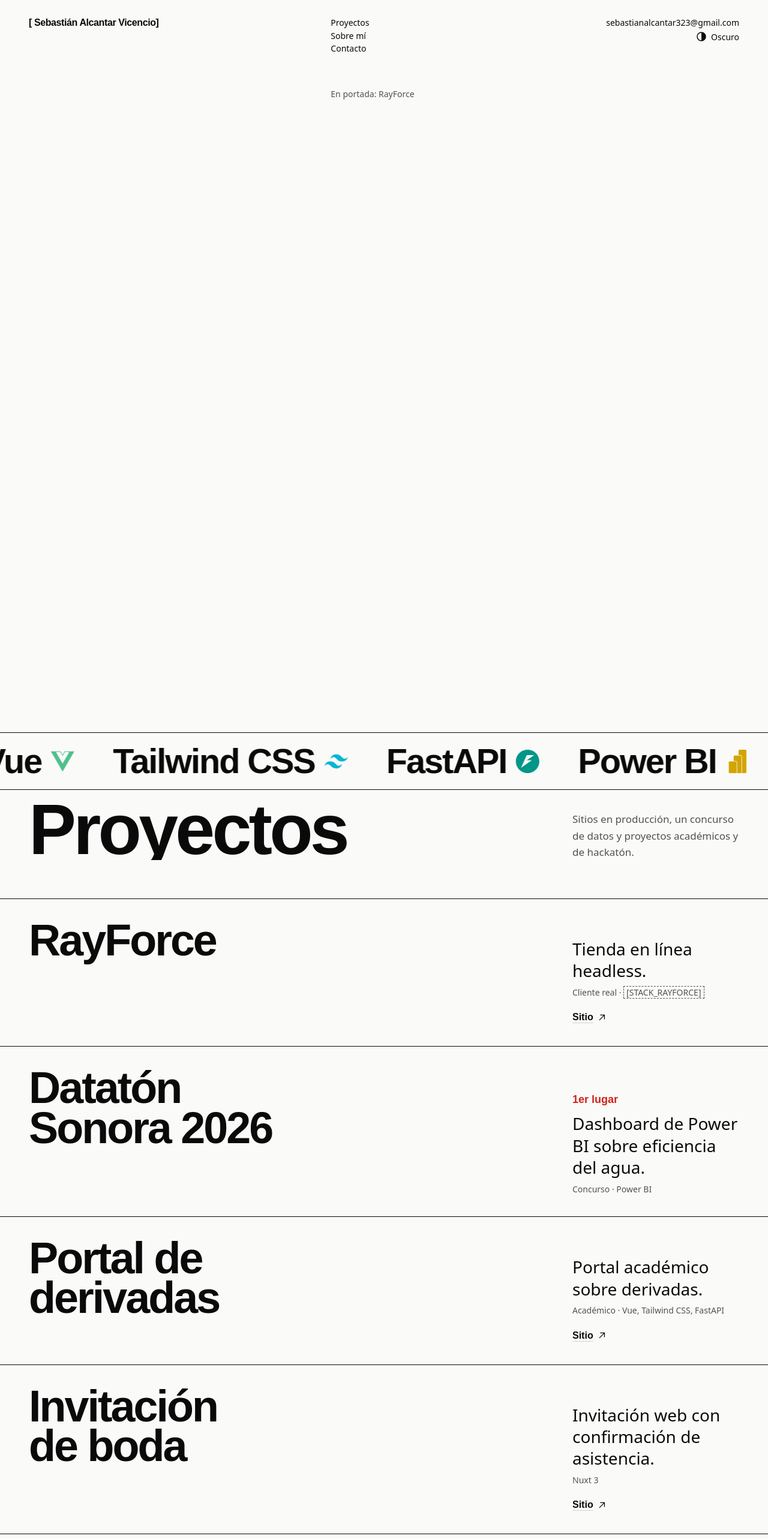
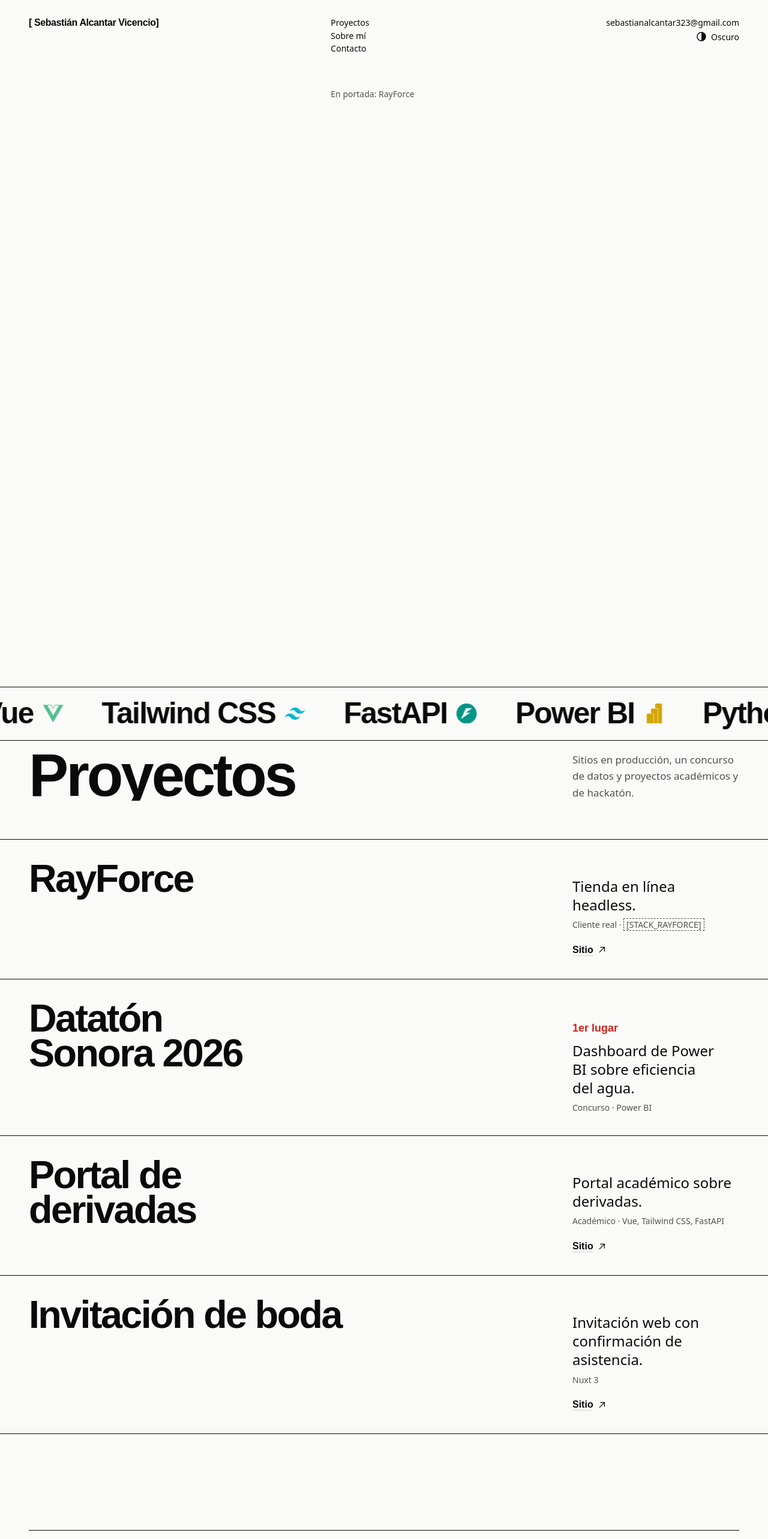
Before and after one commit to SebastianAlcantarr/portafolio_web, a Nuxt app: page / in a window 1280 px wide. Shown: the top 2566 px of the page at 60% size. Built offline with nearby package versions, Linux system fonts and the light colour scheme.

Commit message:
Baja la escala tipográfica ~20% en display, sección y nombre

```diff
--- a/components/ContactSection.vue
+++ b/components/ContactSection.vue
@@ -41,7 +41,7 @@ const networks = [
       <div class="col-span-full">
         <AppLink
           :href="mailto"
-          class="inline-block max-w-full font-display text-[clamp(1.75rem,0.9rem+4.4vw,5.75rem)] font-black leading-none tracking-[-0.035em] underline decoration-2 underline-offset-[0.12em] [overflow-wrap:anywhere] hover:decoration-[0.08em]"
+          class="inline-block max-w-full font-display text-[clamp(1.625rem,0.9rem+3.8vw,4.5rem)] font-black leading-none tracking-[-0.035em] underline decoration-2 underline-offset-[0.12em] [overflow-wrap:anywhere] hover:decoration-[0.08em]"
         >
           <template v-if="!isPlaceholder(profile.email)">{{ profile.email }}</template>
           <template v-else>Correo</template>
--- a/components/ProjectEntry.vue
+++ b/components/ProjectEntry.vue
@@ -31,7 +31,7 @@ const liveHref = computed(() => (isPlaceholder(props.project.live) ? undefined :
 
       <h3
         :id="`titulo-${project.slug}`"
-        class="col-span-full font-display text-[clamp(2.25rem,1rem+4.5vw,6rem)] font-black leading-[0.9] tracking-[-0.04em] lg:col-span-6"
+        class="col-span-full font-display text-[clamp(2rem,1rem+3.8vw,4.75rem)] font-black leading-[0.9] tracking-[-0.04em] lg:col-span-6"
       >
         <component
           :is="liveHref ? 'a' : 'span'"
--- a/tailwind.config.ts
+++ b/tailwind.config.ts
@@ -23,10 +23,10 @@ export default <Partial<Config>>{
         // Escala: meta → cuerpo → lead → título de proyecto → título de sección → nombre
         meta: ['0.875rem', { lineHeight: '1.4' }],
         body: ['1.0625rem', { lineHeight: '1.6' }],
-        lead: ['clamp(1.25rem, 1rem + 1vw, 1.75rem)', { lineHeight: '1.3' }],
-        title: ['clamp(2rem, 1.2rem + 3vw, 4rem)', { lineHeight: '0.95', letterSpacing: '-0.035em' }],
-        section: ['clamp(3rem, 1rem + 8vw, 9rem)', { lineHeight: '0.85', letterSpacing: '-0.04em' }],
-        poster: ['clamp(3.1rem, 0.6rem + 11.5vw, 13rem)', { lineHeight: '0.82', letterSpacing: '-0.04em' }],
+        lead: ['clamp(1.1875rem, 1rem + 0.9vw, 1.5rem)', { lineHeight: '1.3' }],
+        title: ['clamp(1.75rem, 1.1rem + 2.5vw, 3.25rem)', { lineHeight: '0.95', letterSpacing: '-0.035em' }],
+        section: ['clamp(2.5rem, 1rem + 6.5vw, 7rem)', { lineHeight: '0.85', letterSpacing: '-0.04em' }],
+        poster: ['clamp(2.8rem, 0.6rem + 9.5vw, 10.5rem)', { lineHeight: '0.82', letterSpacing: '-0.04em' }],
       },
       transitionTimingFunction: {
         'out-expo': 'cubic-bezier(0.16, 1, 0.3, 1)',
```
